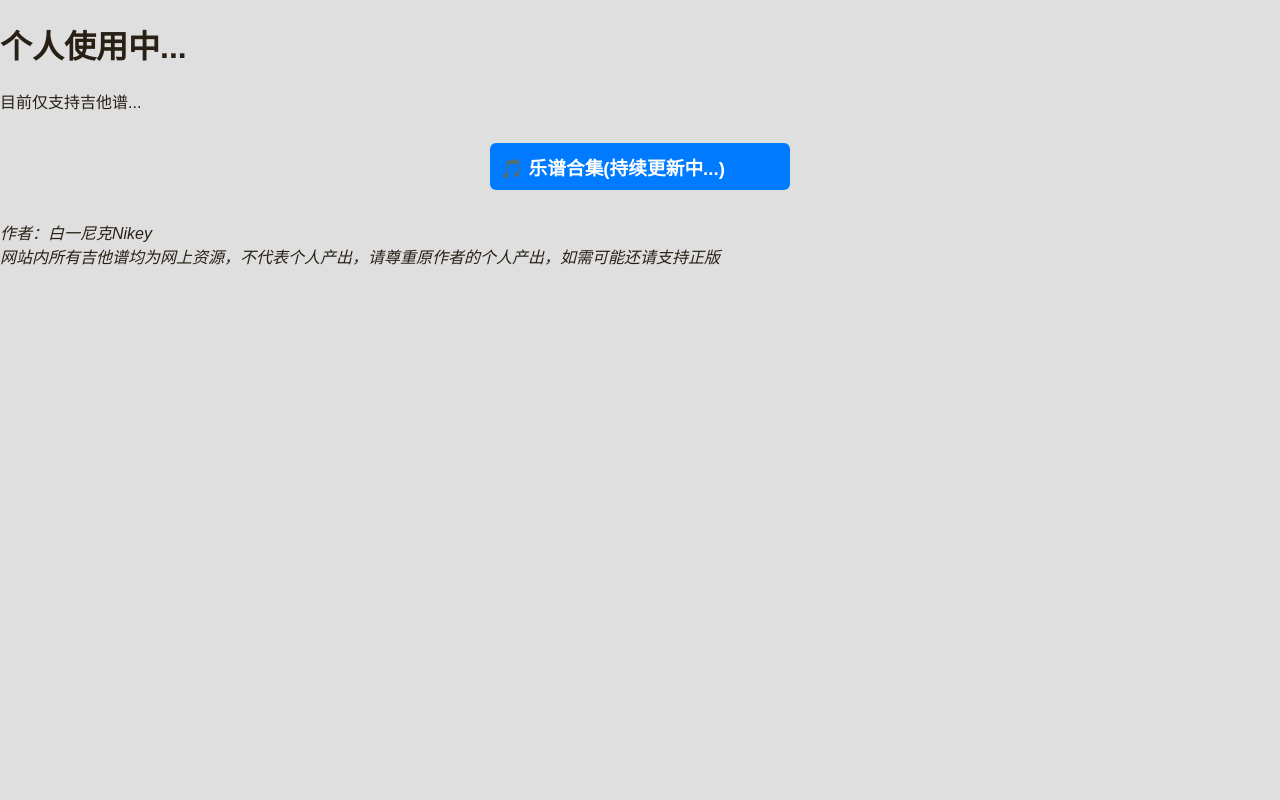
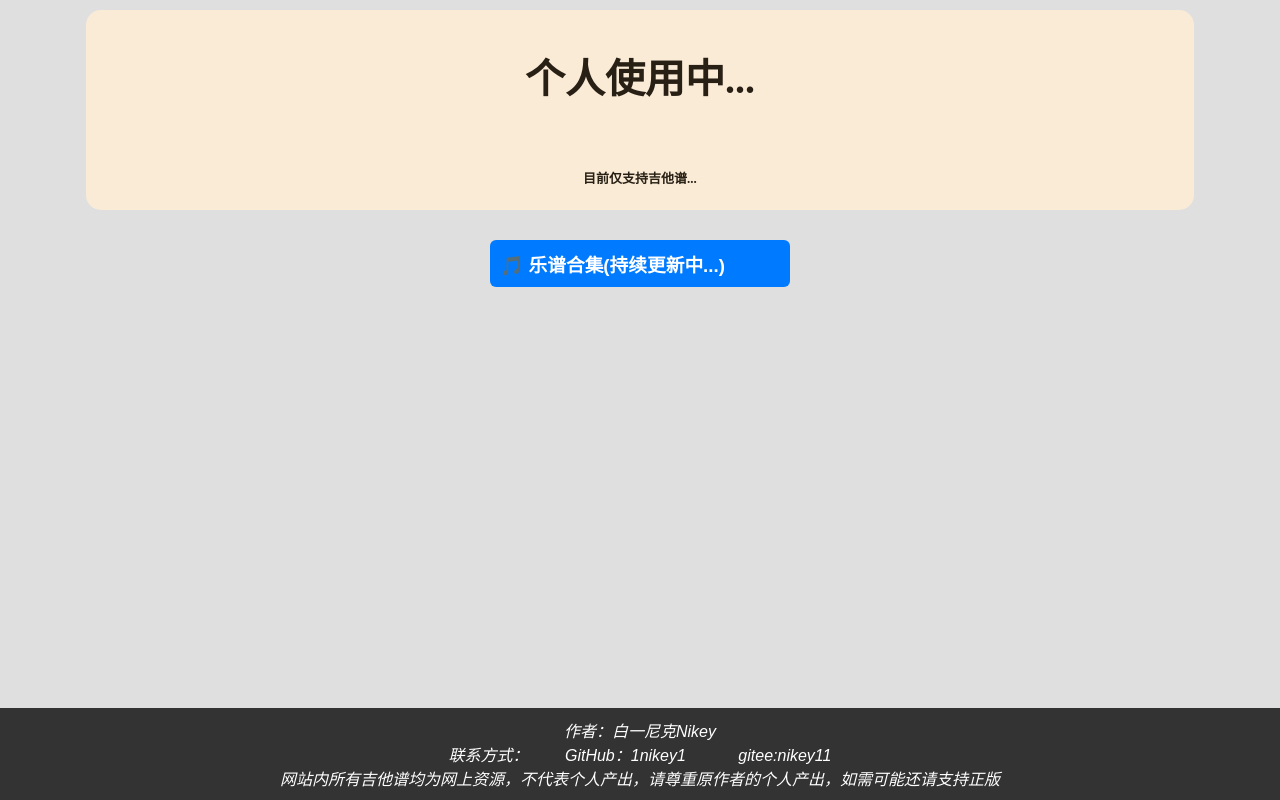
Before and after one commit to 1nikey1/music-notebook, a plain HTML site: page index.html in a window 1280 px wide. Drawn offline with Linux system fonts and the light colour scheme.

Commit message:
css修改1

```diff
--- a/css/style.css
+++ b/css/style.css
@@ -6,6 +6,31 @@ body {
   color: #282015;
 }
 
+header{
+  background: antiquewhite;
+  font-size: 20px;
+  font-family: "幼圆", serif;
+  margin: 10px auto;
+  padding: 10px;
+  font-weight: bold;
+  text-align: center;
+  width: 85%;
+  border-radius: 15px; /* 圆角半径 */
+}
+
+address{
+  position: fixed;
+  bottom: 0;
+  left: 0;
+  width: 100%;
+  background-color: #333;
+  color: white;
+  text-align: center;
+  padding: 10px 0;
+}
+.MinFontSize{
+  font-size: 13px;
+}
 .navbar {
   background-color: #007bff;
   padding: 1rem;
--- a/index.html
+++ b/index.html
@@ -9,7 +9,8 @@
 <body>
   <header>
     <h1><b>个人使用中...</b></h1>
-    <p>目前仅支持吉他谱...</p>
+      <br>
+    <p class="MinFontSize">目前仅支持吉他谱...</p>
   </header>
   <div class="menu">
     <div class="menu-item">
@@ -67,8 +68,11 @@
   <!-- 页脚（动态引入） -->
   <div id="footer">
    <address>
-    作者：白一尼克Nikey <br>
-    网站内所有吉他谱均为网上资源，不代表个人产出，请尊重原作者的个人产出，如需可能还请支持正版
+    作者：白一尼克Nikey
+       <br>联系方式：&emsp;&emsp;
+       GitHub：1nikey1&emsp;&emsp;&emsp;
+       gitee:nikey11
+       <br>网站内所有吉他谱均为网上资源，不代表个人产出，请尊重原作者的个人产出，如需可能还请支持正版
     </address>
     </div>
 </body>
```
